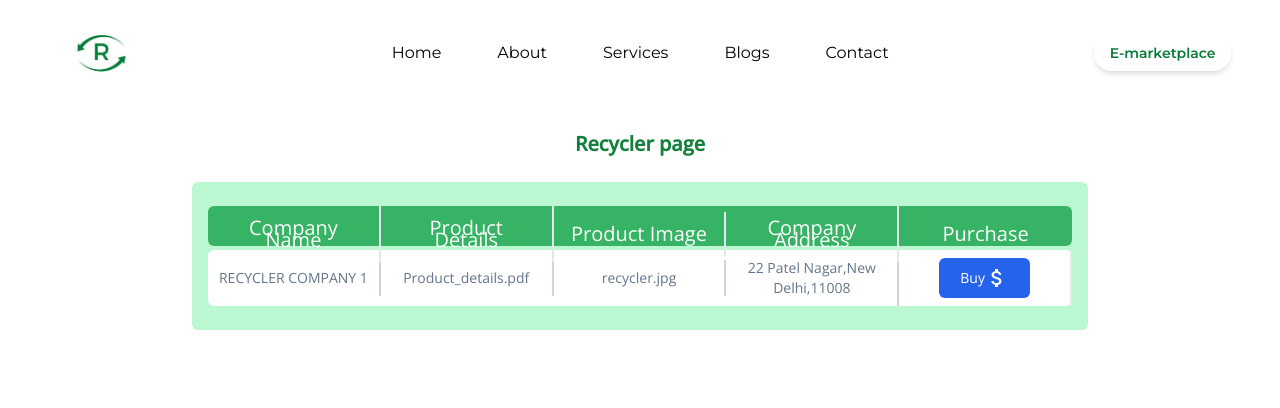
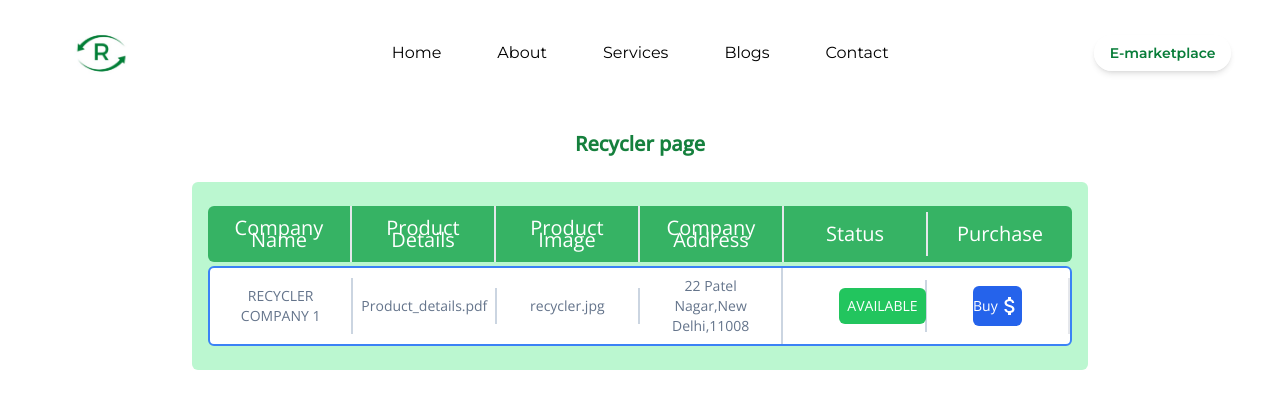
Before and after one commit to rewayy/Reway_final, a React (Vite) app: page /Recyclers in a window 1280 px wide. Shown: the top 408 px of the page. Built offline with nearby package versions, Linux system fonts and the light colour scheme; a web font is replaced by a local one.

Commit message:
changes table

```diff
--- a/src/components/MarketPlace/recyclers.jsx
+++ b/src/components/MarketPlace/recyclers.jsx
@@ -14,29 +14,37 @@ const Recyclers = () => {
 
 
                             {/* table heading */}
-                                <div className='w-full flex flex-col gap-1'>
-                                    <div className='w-full grid grid-cols-3 md:grid-cols-5 items-center relative h-10  bg-green-600 bg-opacity-80 text-white rounded-md '>
-                                        <div className=' text-xs md:text-[20px] p-1 md:p-4 border-r-2 leading-3 md:leading-0 '>Company Name</div>
-                                        <div className=' text-xs hidden md:block  md:text-[20px] p-1 md:p-4  leading-3 border-r-2 md:leading-0 '>Product Details</div>
-                                        <div className=' text-xs md:text-[20px] p-1 md:p-4  border-r-2 leading-3 md:leading-0 '>Product Image</div>
-                                        <div className=' text-xs hidden md:block md:text-[20px] p-1 md:p-4 border-r-2 leading-3  md:leading-0'>Company Address</div>
-                                        <div className=' text-xs md:text-[20px] p-1 '>Purchase</div>
-                                    </div>
+                                <table className='w-full flex flex-col gap-1'>
+                                    <thead>
+                                        <tr className=' grid grid-cols-3  md:grid-cols-6 items-center  bg-green-600 bg-opacity-80 text-white rounded-md '>
+                                            <th className=' text-xs md:text-[20px] p-1 md:p-4 border-r-2 leading-3 md:leading-0 font-normal '>Company Name</th>
+                                            <th className=' text-xs hidden md:block  md:text-[20px] p-1 md:p-4  font-normal leading-3 border-r-2 md:leading-0 '>Product Details</th>
+                                            <th className=' text-xs md:text-[20px] p-1 md:p-4  border-r-2 leading-3 md:leading-0 font-normal '>Product Image</th>
+                                            <th className=' text-xs hidden md:block md:text-[20px] p-1 md:p-4 border-r-2 leading-3  font-normal md:leading-0'>Company Address</th>
+                                            <th className=' text-xs hidden md:block md:text-[20px] p-1 md:p-4 border-r-2 leading-3  font-normal md:leading-0'>Status</th>
+                                            <th className=' text-xs md:text-[20px] p-1 font-normal '>Purchase</th>
+                                        </tr>
+                                    </thead>
                                     {/* Fetched data div */}
-                                    <div className='bg-white grid grid-cols-3 md:grid-cols-5 text-center items-center justify-center rounded-md w-full '>
-                                        <div className='text-xs md:text-sm border-slate-300 overflow-hidden text-slate-500 p-2 leading-3 border-r-2'>RECYCLER COMPANY 1</div>
-                                        <div className='text-xs md:text-sm border-slate-300 overflow-hidden text-slate-500 p-2 leading-3 border-r-2'>Product_details.pdf</div>
-                                        <div className='hidden md:block text-xs md:text-sm border-slate-300  text-slate-500  p-2 border-r-2  leading-3'> recycler.jpg</div>
-                                        <div className=' hidden md:block text-xs md:text-sm border-slate-300 overflow-hidden text-slate-500 leading-3 p-2 border-r-2'>22 Patel Nagar,New Delhi,11008</div>
-                                        <div className='text-xs md:text-sm flex  justify-center items-center  p-2 border-r-2 text-slate-500'>
-                                            <Link to={'/recycler-form'}
-                                            className='bg-blue-600 flex  justify-center items-center hover:bg-blue-700  text-center text-white rounded-md py-1 md:py-2 mx-2 md:mx-8 w-full'>
-                                                Buy
-                                                <MdAttachMoney className='hidden md:block' size={24}/>
-                                            </Link>
-                                        </div>
-                                    </div>
-                                </div>
+                                    <tbody>
+                                        <tr className='bg-white grid grid-cols-3 md:grid-cols-6 text-center items-center justify-center border-2 border-blue-500 rounded-md w-full '>
+                                            <td className='text-xs md:text-sm border-slate-300 overflow-hidden text-slate-500 p-2 leading-3 border-r-2'>RECYCLER COMPANY 1</td>
+                                            <td className='text-xs md:text-sm border-slate-300 overflow-hidden text-slate-500 p-2 leading-3 border-r-2'>Product_details.pdf</td>
+                                            <td className='hidden md:block text-xs md:text-sm border-slate-300  text-slate-500  p-2 border-r-2  leading-3'> recycler.jpg</td>
+                                            <td className=' hidden md:block text-xs md:text-sm border-slate-300 overflow-hidden text-slate-500 leading-3 p-2 border-r-2'>22 Patel Nagar,New Delhi,11008</td>
+                                            <td className='hidden md:block  border-slate-300 border-r-2 p-2 '>
+                                                <button className='hidden md:block text-xs md:text-sm   bg-green-500 uppercase  text-white mx-12 rounded-md hover:bg-green-600 p-2  leading-3'> Available</button>
+                                            </td>
+                                            <td className='text-xs md:text-sm flex  justify-center items-center  p-2 border-r-2 text-slate-500'>
+                                                <Link to={'/recycler-form'}
+                                                className='bg-blue-600 flex  justify-center items-center hover:bg-blue-700  text-center text-white rounded-md py-1 md:py-2 mx-2 md:mx-10 w-full'>
+                                                    Buy
+                                                    <MdAttachMoney className='hidden md:block' size={24}/>
+                                                </Link>
+                                            </td>
+                                        </tr>
+                                    </tbody>
+                                </table>
                         </div>
                     </div>
             </div>
```
